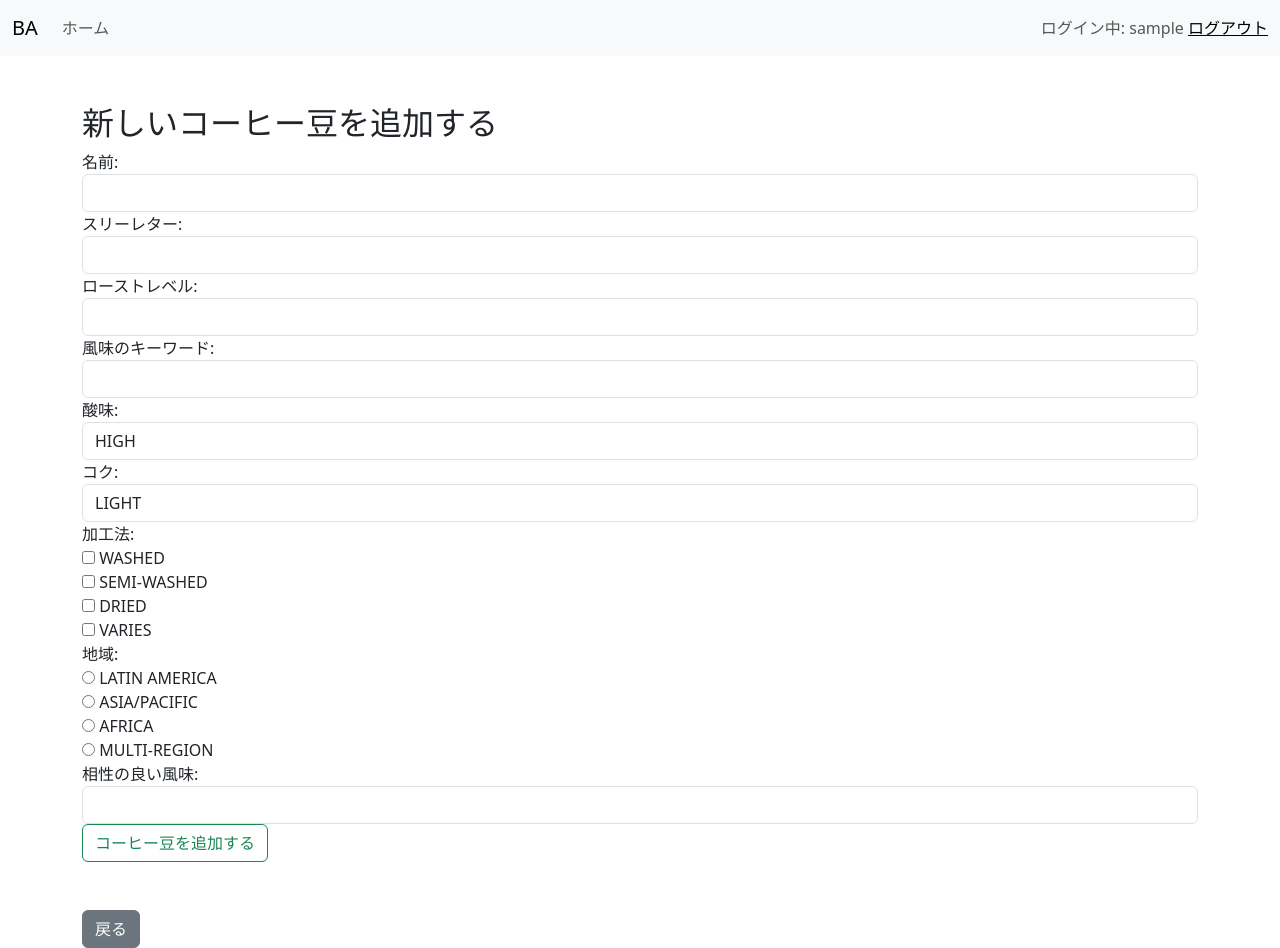
After one commit to sbjalps0913/sbjBA, a Django app: page /ba/bean/create/ in a window 1280 px wide. The commit adds this page. Run offline with Django 4.2, Linux system fonts and the light colour scheme; the visitor is signed in with stand-in values (Sample User, id 1).

Commit message:
[add] 【管理者】「コーヒー豆の追加」機能
コーヒー豆追加画面[ba_manager_create_Bean.html]において新規コーヒーを登録できるようにした．その内容によってラジオボタンやチェックボックスを用いて入力できるようにした．

```diff
--- a/ba/forms.py
+++ b/ba/forms.py
@@ -2,7 +2,7 @@ from django import forms
 from django.contrib.auth.forms import UserCreationForm
 from django.contrib.auth.models import User
 
-from .models import QuestionSet, Question, Option
+from .models import QuestionSet, Question, Option, Bean
 
 class RegisterForm(UserCreationForm):
     class Meta:
@@ -58,3 +58,10 @@ class UpdateOptionForm(forms.ModelForm):
     class Meta:
         model = Option
         fields = ['text', 'is_correct']
+
+
+# コーヒー豆追加
+class CreateBeanForm(forms.ModelForm):
+    class Meta:
+        model = Bean
+        fields = '__all__'
--- a/ba/models.py
+++ b/ba/models.py
@@ -55,15 +55,15 @@ def save_user_profile(sender, instance, **kwargs):
 
 # コーヒー豆
 class Bean(models.Model):
-    name = models.CharField(max_length=100)
+    name = models.CharField(max_length=20)
     three_letters = models.CharField(max_length=3)
     roast = models.IntegerField()  # ローストレベル
-    flavor = models.CharField(max_length=100)   # 風味
+    flavor = models.CharField(max_length=50)   # 風味
     acidity = models.CharField(max_length=100)  # 酸味
     body = models.CharField(max_length=100)     # コク
     processing = models.CharField(max_length=100)   # 加工法
     region = models.CharField(max_length=100)   # 地域
-    complementary = models.CharField(max_length=100)    # 相性の良い風味
+    complementary = models.CharField(max_length=50)    # 相性の良い風味
 
     def __str__(self):
         return self.name
--- a/ba/templates/ba/ba_manager_bean_list.html
+++ b/ba/templates/ba/ba_manager_bean_list.html
@@ -14,5 +14,9 @@
 		{% else %}
 			<p>コーヒー豆の情報はありません</p>
 		{% endif %}
+		<br><br>
+		<a href="{% url 'ba:create_bean' %}" class="btn btn-outline-success">コーヒーを追加</a>
+		<br><br>
+		<a href="{% url 'ba:home_manager' %}" class="btn btn-secondary">管理者ホームへ戻る</a>
 	</div>
 {% endblock %}
--- /dev/null
+++ b/ba/templates/ba/ba_manager_create_Bean.html
@@ -0,0 +1,85 @@
+{% extends 'base.html' %}
+
+{% block title %} コーヒー豆追加 {% endblock %}
+
+{% block main %}
+	<div class="container mt-5">
+	  	<h2>新しいコーヒー豆を追加する</h2>
+	  	<form method="post">
+		    {% csrf_token %}
+
+		    <div class="form-group">
+      			<label for="id_name">名前:</label>
+      			<input type="text" id="id_name" name="name" class="form-control" required>
+    		</div>
+
+    		<div class="form-group">
+      			<label for="id_three_letters">スリーレター:</label>
+      			<input type="text" id="id_three_letters" name="three_letters" class="form-control" required>
+    		</div>
+
+		    <div class="form-group">
+		      	<label for="id_roast">ローストレベル:</label>
+		      	<input type="number" id="id_roast" name="roast" class="form-control" min="1" max="6" required>
+		    </div>
+
+		    <div class="form-group">
+		      	<label for="id_flavor">風味のキーワード:</label>
+		      	<input type="text" id="id_flavor" name="flavor" class="form-control" required>
+		    </div>
+
+		    <div class="form-group">
+		      	<label for="id_acidity">酸味:</label><br>
+		      	<select id="id_acidity" name="acidity" class="form-control" required>
+			        <option value="HIGH">HIGH</option>
+			        <option value="MEDIUM">MEDIUM</option>
+			        <option value="LOW">LOW</option>
+		      	</select>
+		    </div>
+
+		    <div class="form-group">
+		      	<label for="id_body">コク:</label><br>
+		      	<select id="id_body" name="body" class="form-control" required>
+			        <option value="LIGHT">LIGHT</option>
+			        <option value="MEDIUM">MEDIUM</option>
+			        <option value="FULL">FULL</option>
+		      	</select>
+		    </div>
+
+		    <div class="form-group">
+		      	<label for="id_processing">加工法:</label><br>
+		      	<input type="checkbox" id="id_washed" name="processing" value="WASHED">
+		      	<label for="id_washed">WASHED</label><br>
+		      	<input type="checkbox" id="id_semi_washed" name="processing" value="SEMI-WASHED">
+		      	<label for="id_semi_washed">SEMI-WASHED</label><br>
+		      	<input type="checkbox" id="id_dried" name="processing" value="DRIED">
+		      	<label for="id_dried">DRIED</label><br>
+		      	<input type="checkbox" id="id_varies" name="processing" value="VARIES">
+		      	<label for="id_varies">VARIES</label>
+		    </div>
+
+		    <div class="form-group">
+		      	<label for="id_region">地域:</label><br>
+		      	<input type="radio" id="id_latin_america" name="region" value="LATIN AMERICA">
+		      	<label for="id_latin_america">LATIN AMERICA</label><br>
+		      	<input type="radio" id="id_asia_pacific" name="region" value="ASIA/PACIFIC">
+		      	<label for="id_asia_pacific">ASIA/PACIFIC</label><br>
+		      	<input type="radio" id="id_africa" name="region" value="AFRICA">
+		      	<label for="id_africa">AFRICA</label><br>
+		      	<input type="radio" id="id_multi_region" name="region" value="MULTI-REGION">
+		      	<label for="id_multi_region">MULTI-REGION</label>
+		    </div>
+
+		    <div class="form-group">
+      			<label for="id_complementary">相性の良い風味:</label>
+      			<input type="text" id="id_complementary" name="complementary" class="form-control" required>
+    		</div>
+
+		    <button type="submit" class="btn btn-outline-success">コーヒー豆を追加する</button>
+
+	  	</form>
+
+	  	<br><br>
+	  	<a href="{% url 'ba:bean_list' %}" class="btn btn-secondary">戻る</a>
+	</div>
+{% endblock %}
--- a/ba/urls.py
+++ b/ba/urls.py
@@ -1,7 +1,7 @@
 from django.urls import path
 from .views import StartView, LoginView, LogoutView, HomeView, RegisterView
 from .views import DeleteQuestionSetView, DeleteQuestionView, UpdateOptionView, UpdateQuestionView, UpdateQuestionSetView, QuestionDetailView, QuestionSetDetailView, CreateQuestionView, LoginManagerView, HomeManagerView, CreateQuestionSetView, QuestionSetListView
-from .views import ManagerBeanListView
+from .views import ManagerBeanListView, CreateBeanView
 
 
 app_name = 'ba'
@@ -31,5 +31,6 @@ urlpatterns = [
     path('question_set/<int:pk>/delete/', DeleteQuestionSetView.as_view(), name='delete_question_set'),
 
     path('bean/list/', ManagerBeanListView.as_view(), name='bean_list'),
+    path('bean/create/', CreateBeanView.as_view(), name='create_bean'),
 
 ]
--- a/ba/views.py
+++ b/ba/views.py
@@ -12,7 +12,7 @@ from django.views.generic.detail import DetailView
 from django.contrib.auth.mixins import LoginRequiredMixin
 
 from .models import UserProfile, QuestionSet, Question, Option, Bean
-from .forms import RegisterForm, CreateQuestionSetForm, CreateQuestionForm, OptionForm, UpdateQuestionSetForm, UpdateQuestionForm, UpdateOptionForm
+from .forms import RegisterForm, CreateQuestionSetForm, CreateQuestionForm, OptionForm, UpdateQuestionSetForm, UpdateQuestionForm, UpdateOptionForm, CreateBeanForm
 
 # Create your views here.
 
@@ -287,3 +287,19 @@ class ManagerBeanListView(LoginRequiredMixin, ListView):
     template_name = 'ba/ba_manager_bean_list.html'
     context_object_name = 'beans'
     login_url = '/ba/login_manager/'
+
+
+# 【管理者】コーヒー豆追加画面
+class CreateBeanView(LoginRequiredMixin, CreateView):
+    model = Bean
+    form_class = CreateBeanForm
+    template_name = 'ba/ba_manager_create_Bean.html'
+    success_url = reverse_lazy('ba:bean_list')
+    login_url = '/ba/login_manager/'
+
+    def form_valid(self, form):
+        # フォームのデータを受け取り、コーヒー豆を作成する
+        bean = form.save(commit=False)  # まだ保存はしない
+        # form.cleaned_data を使って追加の処理が可能
+        bean.save()  # ここで保存する
+        return super().form_valid(form)
```
